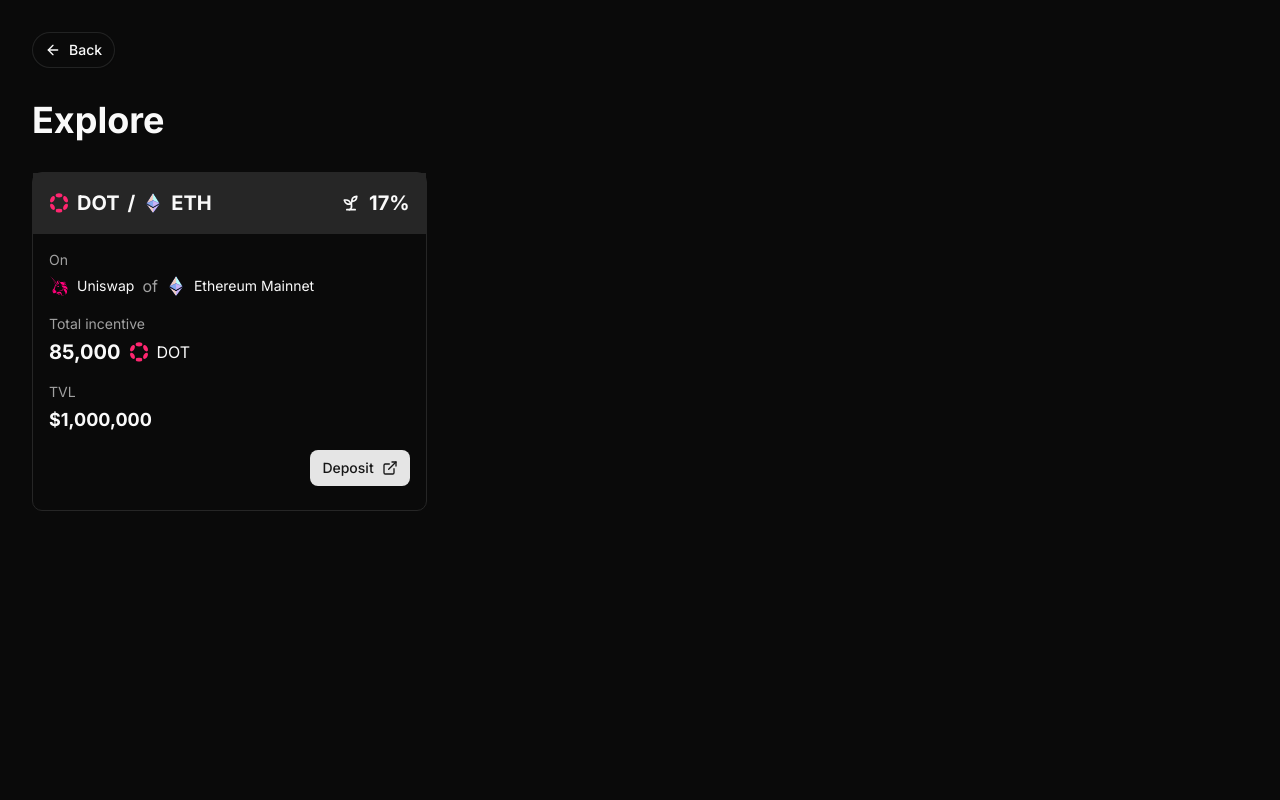
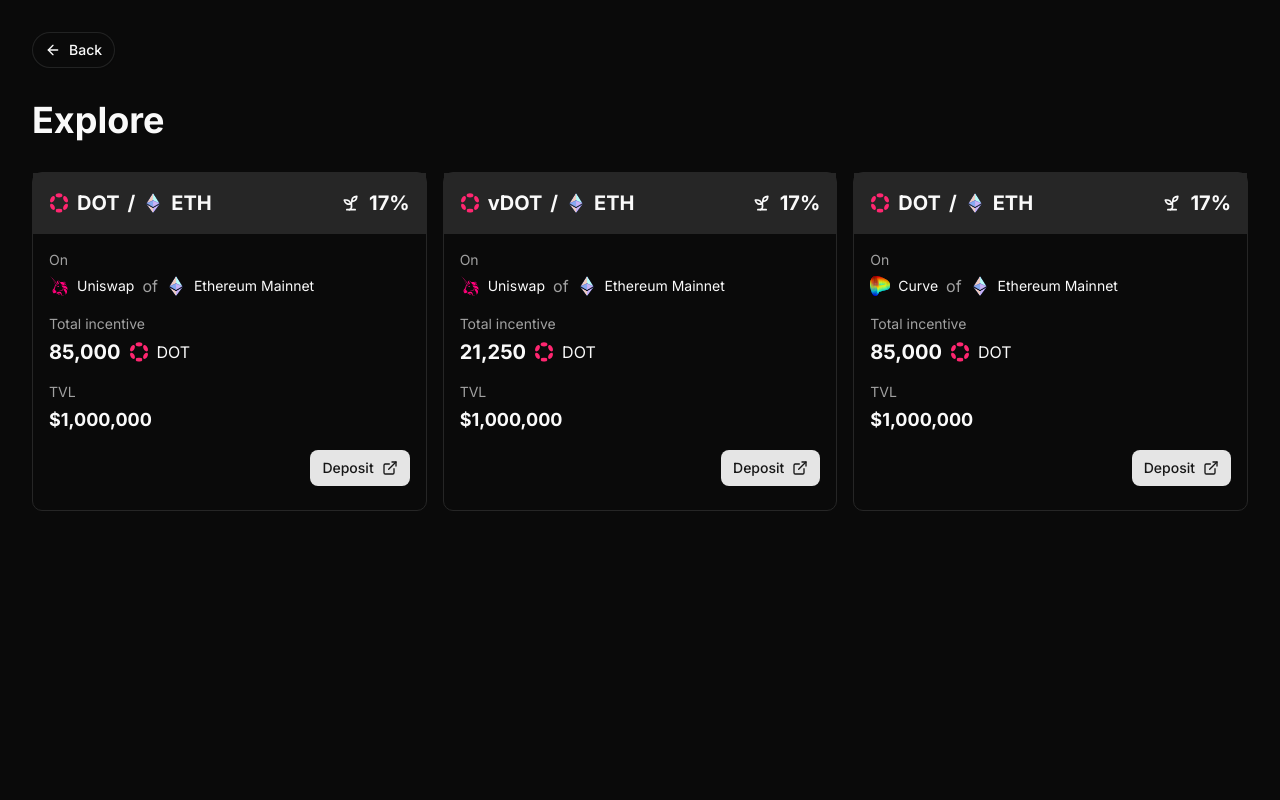
Before and after one commit to bifrost-io/defi-singularity, a Next.js app: page /explore in a window 1280 px wide. Shown: the top 800 px of the page. Built offline with nearby package versions, Linux system fonts and the light colour scheme.

Commit message:
feat: added pools

```diff
--- a/app/explore/data.ts
+++ b/app/explore/data.ts
@@ -37,5 +37,44 @@ export const pools = [
     description: "Liquidity providers will be required to provide a minimum of $10,000 in liquidity for a minimum of 1 month to be eligible for rewards, with rewards distributed monthly.",
     address: "eip155:1/0x1234567890123456789012345678901234567890",
     tags: ["High APR", "High Liquidity"],
+  },
+  {
+    id: 2,
+    baseAsset: "vDOT",
+    baseAssetName: "Voucher DOT",
+    baseAssetLogo: "/dot.svg",
+    quoteAsset: "ETH",
+    quoteAssetName: "Ether",
+    quoteAssetLogo: "/ether.svg",
+    ecosystem: "Ethereum Mainnet",
+    ecosystemLogo: "/ethereum.svg",
+    protocol: "Uniswap",
+    protocolLogo: "/uniswap.svg",
+    incentive: 21250,
+    incentiveToken: "DOT",
+    incentiveTokenLogo: "/dot.svg",
+    description: "Liquidity providers will be required to provide a minimum of $10,000 in liquidity for a minimum of 1 month to be eligible for rewards, with rewards distributed monthly.",
+    address: "eip155:1/0x1234567890123456789012345678901234567890",
+    tags: ["High APR", "High Liquidity"],
+  },
+  {
+    id: 3,
+    baseAsset: "DOT",
+    baseAssetName: "Dot",
+    baseAssetLogo: "/dot.svg",
+    quoteAsset: "ETH",
+    quoteAssetName: "Ether",
+    quoteAssetLogo: "/ether.svg",
+    ecosystem: "Ethereum Mainnet",
+    ecosystemLogo: "/ethereum.svg",
+    protocol: "Curve",
+    protocolLogo: "/curve.svg",
+    incentive: 85000,
+    incentiveToken: "DOT",
+    incentiveTokenLogo: "/dot.svg",
+    description: "Liquidity providers will be required to provide a minimum of $10,000 in liquidity for a minimum of 1 month to be eligible for rewards, with rewards distributed monthly.",
+    address: "eip155:1/0x1234567890123456789012345678901234567890",
+    tags: ["High APR", "High Liquidity"],
   }
+
 ]
```
Also changed, not shown: public/curve.svg (added).
